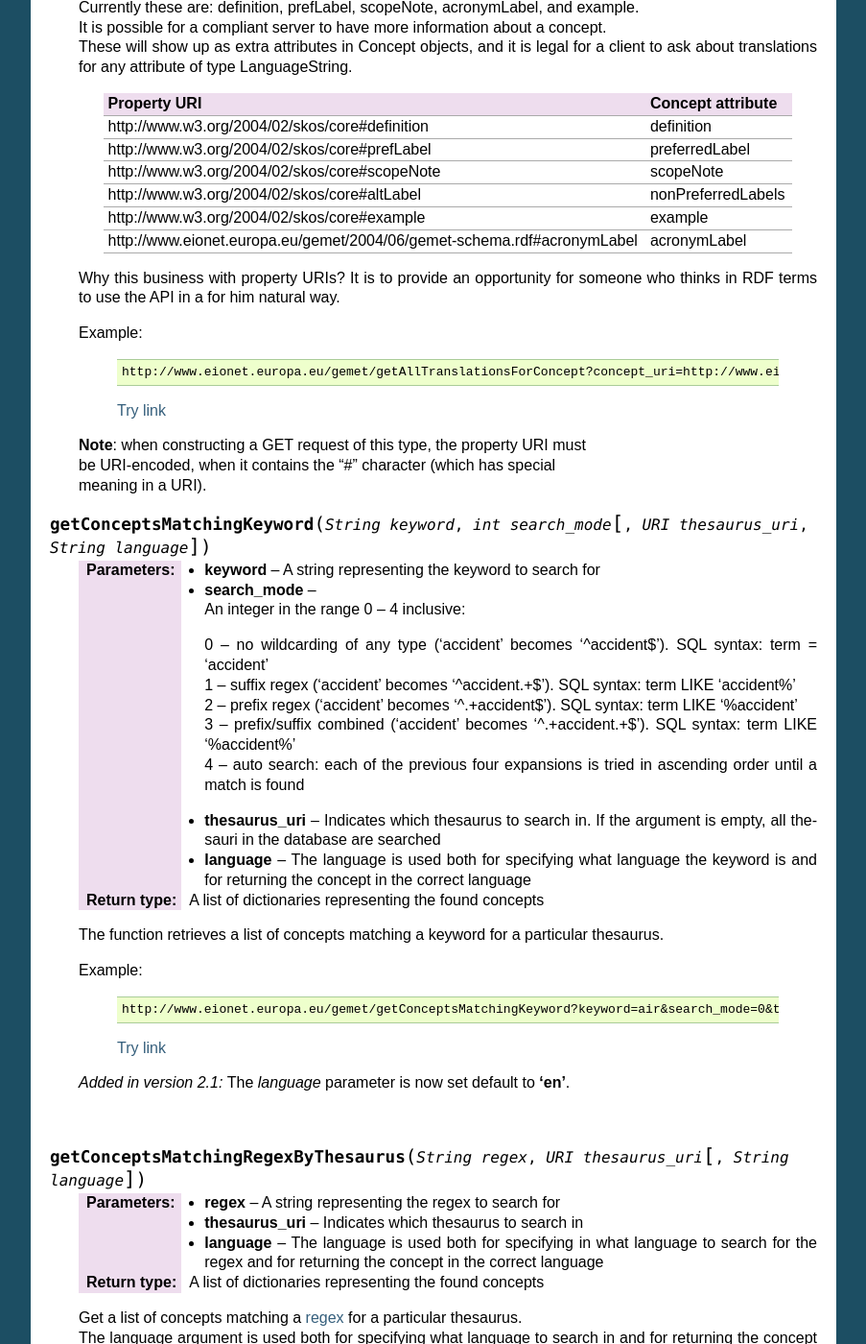
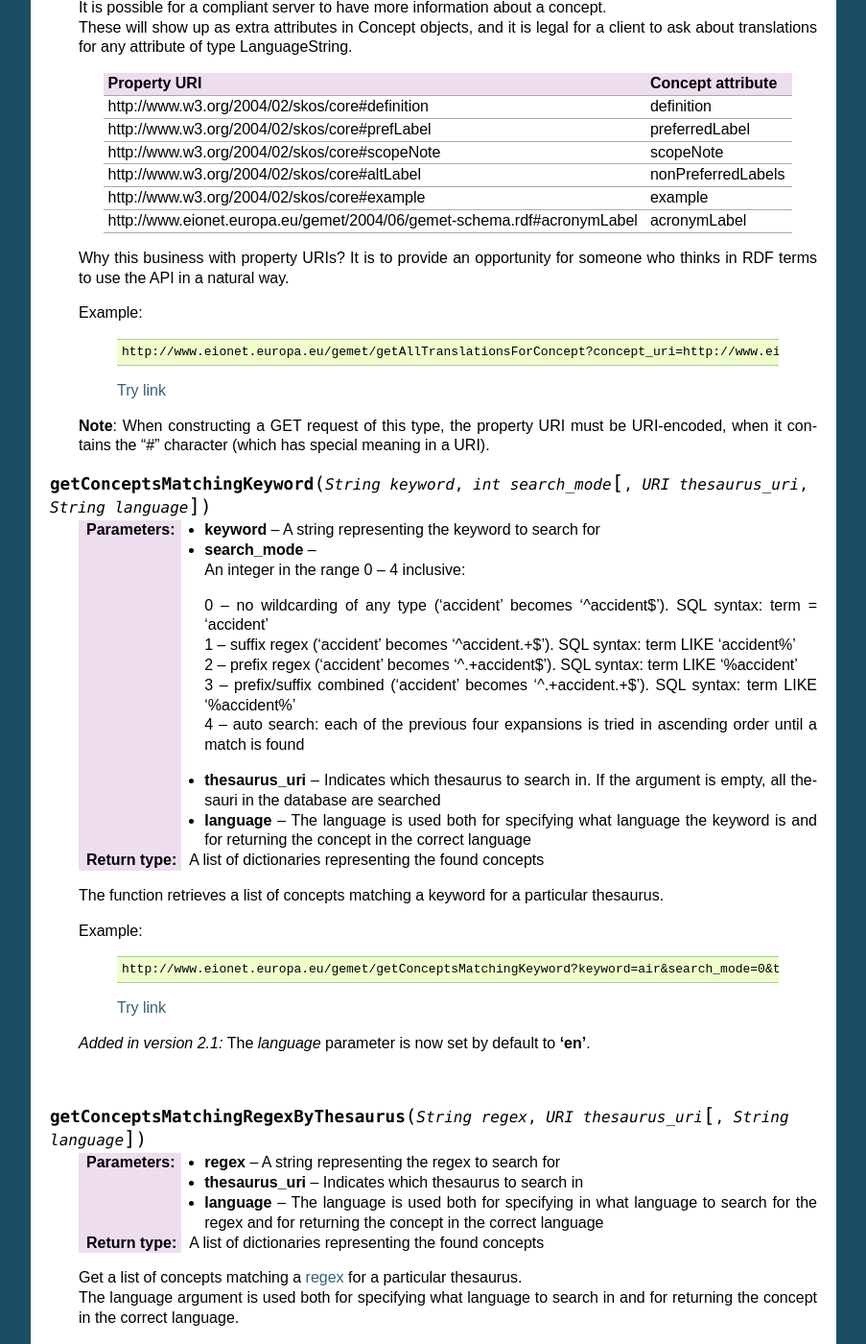
Before and after one commit to eea/gemet, a Sphinx documentation site: the page built from docs/new_api/source/index.rst, in a window 1280 px wide and 1400 px high, scrolled down 4085 px. Shown: the whole window at 96% size, without its empty margins (198-1101 px from the left). Built offline with Sphinx 7.4.7, drawn with Linux system fonts in a browser that asks for light colours; some of the changed text lies outside the part shown.

```diff
--- a/docs/new_api/source/index.rst
+++ b/docs/new_api/source/index.rst
@@ -118,11 +118,8 @@ WebService API methods
     |    See [:ref:`knownrelations`] for a list of known relations.
     |    Only thesauri that are stored in the database are included.
 
-    |    The properties *theme* and *hasConcept* are inverse of each
-    |    other. Meaning *<Concept A> theme <Theme B>* is the same as *<Theme B> hasConcept <Concept A>*.
-    |    Therefore hasConcept is not actually listed in
-    |    the database. Similarly are the properties *group* and *hasConcept*
-    |    inverse. As are *subGroupOf* and *subGroup*.
+    |    The properties *theme* and *hasConcept* are inverse of each other. Meaning *<Concept A> theme <Theme B>* is the same as *<Theme B> hasConcept <Concept A>*.
+    |    Therefore hasConcept is not actually listed in the database. Similarly are the properties *group* and *hasConcept* inverse. As are *subGroupOf* and *subGroup*.
 
     Examples:
 
@@ -248,7 +245,7 @@ WebService API methods
     +-------------------------------------------------------------------------------+------------------------------------------------------------------------------------------------+
 
 
-    |   Why this business with property URIs? It is to provide an opportunity for someone who thinks in RDF terms to use the API in a for him natural way.
+    |   Why this business with property URIs? It is to provide an opportunity for someone who thinks in RDF terms to use the API in a natural way.
 
     Example:
 
@@ -257,9 +254,7 @@ WebService API methods
             http://www.eionet.europa.eu/gemet/getAllTranslationsForConcept?concept_uri=http://www.eionet.europa.eu/gemet/concept/10126& property_uri=http://www.w3.org/2004/02/skos/core%23prefLabel
         |   `Try link <http://www.eionet.europa.eu/gemet/getAllTranslationsForConcept?concept_uri=http://www.eionet.europa.eu/gemet/concept/10126&property_uri=http://www.w3.org/2004/02/skos/core%23prefLabel>`_
 
-    |   **Note**: when constructing a GET request of this type, the property URI must
-    |   be URI-encoded, when it contains the "#" character (which has special
-    |   meaning in a URI).
+    |   **Note**: When constructing a GET request of this type, the property URI must be URI-encoded, when it contains the "#" character (which has special meaning in a URI).
 
 .. function:: getConceptsMatchingKeyword(String keyword, int search_mode[, URI thesaurus_uri, String language])
 
@@ -286,7 +281,7 @@ WebService API methods
 
 
     .. versionadded:: 2.1
-       The *language* parameter is now set default to **'en'**.
+       The *language* parameter is now set by default to **'en'**.
 
     |
 
@@ -323,8 +318,12 @@ WebService API methods
 
     Example:
 
-        |   \http://www.eionet.europa.eu/gemet/getAvailableLanguages?concept_uri=http://inspire.ec.europa.eu/theme/ps
+        ::
+
+            http://www.eionet.europa.eu/gemet/getAvailableLanguages?concept_uri=http://inspire.ec.europa.eu/theme/ps
         |   `Try link <http://www.eionet.europa.eu/gemet/getAvailableLanguages?concept_uri=http://inspire.ec.europa.eu/theme/ps>`_
+
+    |
 
 .. function:: getSupportedLanguages(URI thesaurus_uri)
 
@@ -348,7 +347,7 @@ WebService API methods
 
     :rtype: A list of strings representing the available thesauri
 
-    |   This function returns all the thesauri URIs the service knows of
+    |   This function returns all the thesauri URIs the service knows of.
 
     Example:
 
@@ -437,7 +436,7 @@ WebService API methods
 | \http://www.eionet.europa.eu/gemet/2004/06/gemet-schema.rdf#theme      | Theme relationship of a concept. Implemented in RDF, but it is unclear whether it is relevant. |
 |                                                                        | Equivalent to broader, but a theme is not a broader concept of a concept                       |
 +------------------------------------------------------------------------+------------------------------------------------------------------------------------------------+
-| \http://www.eionet.europa.eu/gemet/2004/06/gemet-schema.rdf#theme      | Source is a theme or group, target is a concept, equivalent to *narrower*                      |
+| \http://www.eionet.europa.eu/gemet/2004/06/gemet-schema.rdf#hasConcept | Source is a theme or group, target is a concept, equivalent to *narrower*                      |
 +------------------------------------------------------------------------+------------------------------------------------------------------------------------------------+
 | \http://www.eionet.europa.eu/gemet/2004/06/gemet-schema.rdf#group      | Source is a concept, target is a group. Equivalent to *broader*                                |
 +------------------------------------------------------------------------+------------------------------------------------------------------------------------------------+
```
